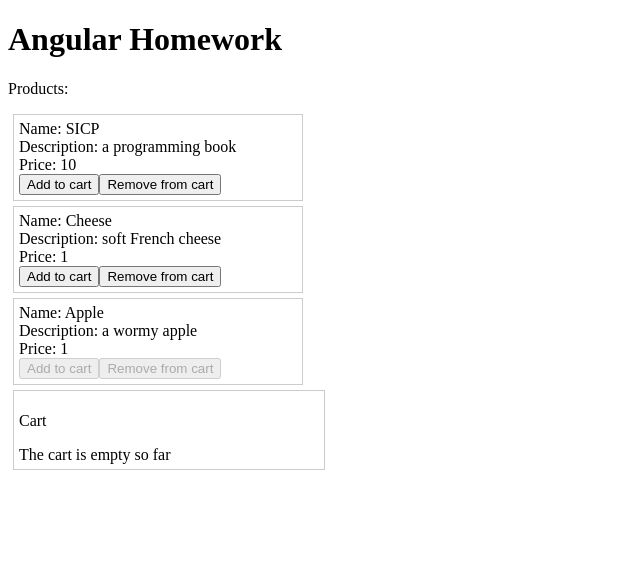
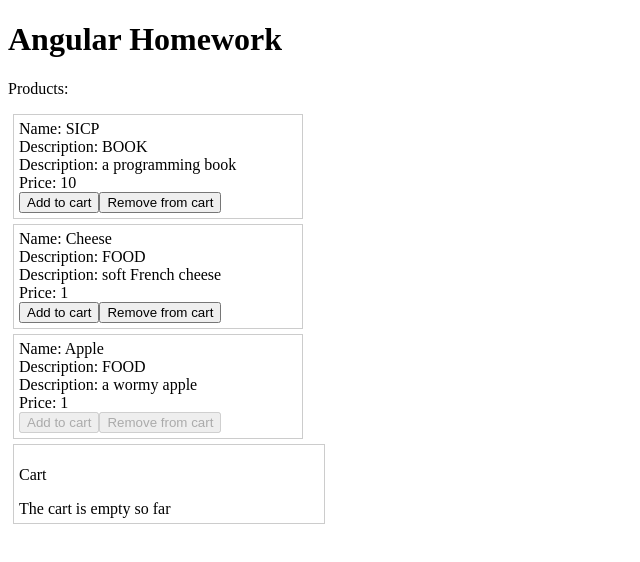
Before and after one commit to ungear/ng-homework, an Angular app: page / in a window 1280 px wide. Shown: the top 562 px of the page, without its empty margins (0-640 px from the left). Built offline with nearby package versions, Linux system fonts and the light colour scheme.

Commit message:
apply uppercase pipe

```diff
--- a/src/app/products/components/product/product.component.html
+++ b/src/app/products/components/product/product.component.html
@@ -1,5 +1,6 @@
 <div>
   <div [appMagnifier]="2">Name: {{data.name}}</div>
+  <div>Description: {{data.category | uppercase }}</div>
   <div>Description: {{data.description}}</div>
   <div>Price: {{data.price}}</div>
   <div>
```
Also changed, not shown: 1 other file (tests, documents, lock files or other folders).
